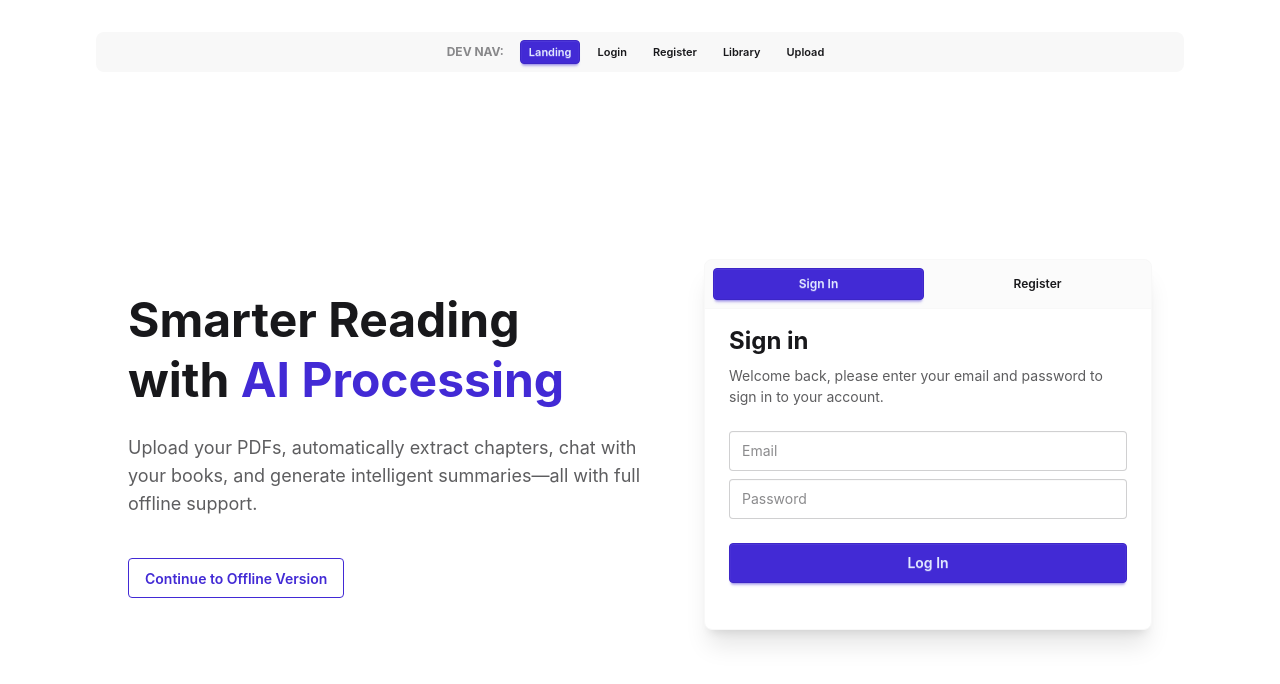
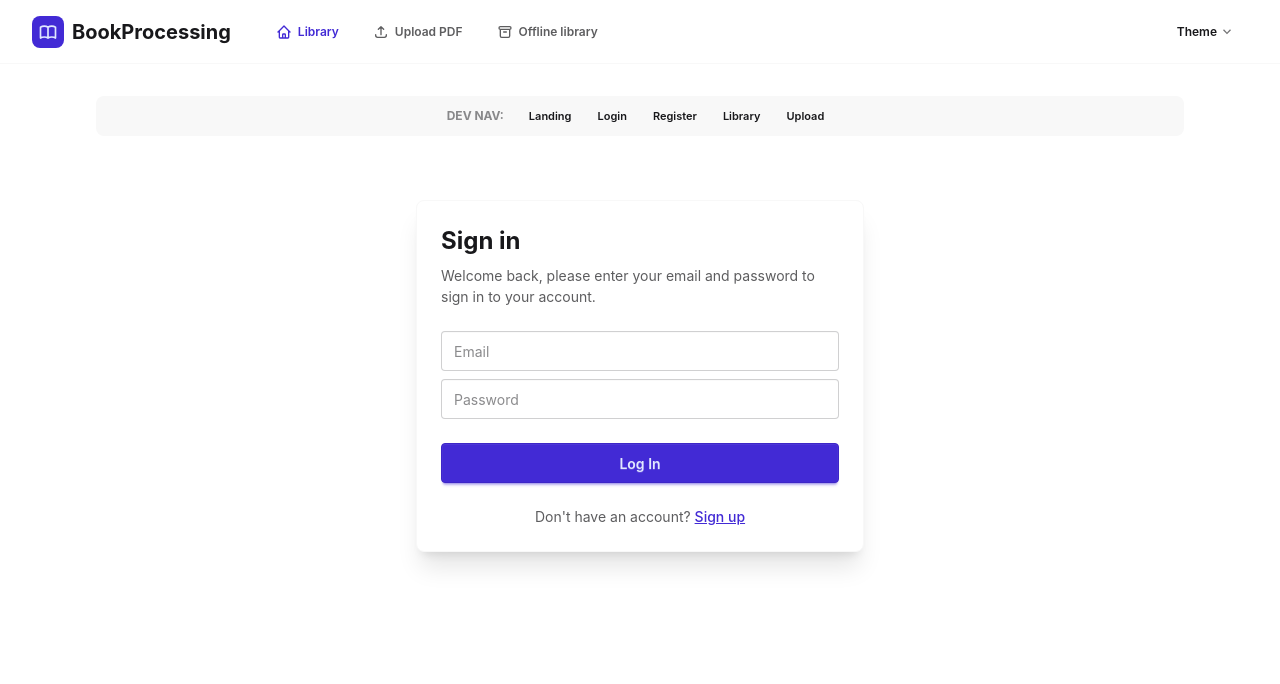
Before and after one commit to Orio77/vibe-book-processing-frontend, a Svelte app: page /login in a window 1280 px wide. Shown: the top 684 px of the page. Built offline with nearby package versions, Linux system fonts and the light colour scheme.

Commit message:
navigation

```diff
--- a/src/App.svelte
+++ b/src/App.svelte
@@ -1,4 +1,6 @@
 <script lang="ts">
+    import { Router, Route } from 'svelte-routing';
+    import { navigate } from './lib/navigation';
     import Layout from './components/layout/Layout.svelte';
     import Landing from './routes/Landing.svelte';
     import Login from './routes/Login.svelte';
@@ -6,34 +8,25 @@
     import Library from './routes/Library.svelte';
     import Upload from './routes/Upload.svelte';
 
-    // Basic routing state for now (no router configured yet)
-    let currentRoute = $state('landing');
-
-    function navigate(route: string) {
-        currentRoute = route;
-    }
+    export let url = "";
 </script>
 
-<Layout showNavbar={currentRoute !== 'landing'} {currentRoute} {navigate}>
-    <!-- Temporary dev navigation controls -->
-    <div class="flex justify-center gap-2 mb-8 p-2 bg-base-200 rounded-lg">
-        <span class="text-xs font-bold self-center uppercase mr-2 text-base-content/50">Dev Nav:</span>
-        <button class="btn btn-xs {currentRoute === 'landing' ? 'btn-primary' : 'btn-ghost'}" onclick={() => navigate('landing')}>Landing</button>
-        <button class="btn btn-xs {currentRoute === 'login' ? 'btn-primary' : 'btn-ghost'}" onclick={() => navigate('login')}>Login</button>
-        <button class="btn btn-xs {currentRoute === 'register' ? 'btn-primary' : 'btn-ghost'}" onclick={() => navigate('register')}>Register</button>
-        <button class="btn btn-xs {currentRoute === 'library' ? 'btn-primary' : 'btn-ghost'}" onclick={() => navigate('library')}>Library</button>
-        <button class="btn btn-xs {currentRoute === 'upload' ? 'btn-primary' : 'btn-ghost'}" onclick={() => navigate('upload')}>Upload</button>
-    </div>
+<Router {url}>
+    <Layout>
+        <!-- Temporary dev navigation controls -->
+        <div class="flex justify-center gap-2 mb-8 p-2 bg-base-200 rounded-lg">
+            <span class="text-xs font-bold self-center uppercase mr-2 text-base-content/50">Dev Nav:</span>
+            <button class="btn btn-xs btn-ghost" onclick={() => navigate('/')}>Landing</button>
+            <button class="btn btn-xs btn-ghost" onclick={() => navigate('/login')}>Login</button>
+            <button class="btn btn-xs btn-ghost" onclick={() => navigate('/register')}>Register</button>
+            <button class="btn btn-xs btn-ghost" onclick={() => navigate('/library')}>Library</button>
+            <button class="btn btn-xs btn-ghost" onclick={() => navigate('/upload')}>Upload</button>
+        </div>
 
-    {#if currentRoute === 'landing'}
-        <Landing {navigate} />
-    {:else if currentRoute === 'login'}
-        <Login {navigate} />
-    {:else if currentRoute === 'register'}
-        <Register {navigate} />
-    {:else if currentRoute === 'library'}
-        <Library {navigate} />
-    {:else if currentRoute === 'upload'}
-        <Upload {navigate} />
-    {/if}
-</Layout>
+        <Route path="/"><Landing /></Route>
+        <Route path="/login"><Login /></Route>
+        <Route path="/register"><Register /></Route>
+        <Route path="/library"><Library /></Route>
+        <Route path="/upload"><Upload /></Route>
+    </Layout>
+</Router>
--- a/src/components/layout/Layout.svelte
+++ b/src/components/layout/Layout.svelte
@@ -1,7 +1,11 @@
 <script lang="ts">
     import { onMount } from "svelte";
+    import { useLocation } from "svelte-routing";
     import Navbar from "./Navbar.svelte";
-    let { showNavbar = true, currentRoute, navigate, children } = $props();
+
+    let { children } = $props();
+
+    const location = useLocation();
 
     onMount(() => {
         const savedTheme = localStorage.getItem("theme");
@@ -12,8 +16,8 @@
 </script>
 
 <div class="min-h-screen bg-base-100 text-base-content flex flex-col font-sans">
-    {#if showNavbar}
-        <Navbar {currentRoute} {navigate} />
+    {#if $location.pathname !== '/'}
+        <Navbar />
     {/if}
     <main class="flex-grow w-full max-w-6xl mx-auto p-4 md:p-8">
         {@render children?.()}
--- a/src/components/layout/Navbar.svelte
+++ b/src/components/layout/Navbar.svelte
@@ -1,5 +1,5 @@
 <script lang="ts">
-    let { currentRoute, navigate } = $props();
+    import { navigate } from '../../lib/navigation';
 
     function setTheme(theme: string) {
         document.documentElement.setAttribute('data-theme', theme);
@@ -10,7 +10,7 @@
 <div class="navbar bg-base-100 border-b border-base-200 px-4 md:px-8">
     <div class="flex-1 flex flex-row gap-8 items-center">
         <!-- Logo -->
-        <button class="flex items-center gap-2 cursor-pointer appearance-none bg-transparent border-none text-left" onclick={() => navigate('landing')}>
+        <button class="flex items-center gap-2 cursor-pointer appearance-none bg-transparent border-none text-left" onclick={() => navigate('/')}>
             <div class="bg-primary text-primary-content p-1.5 rounded-lg">
                 <svg xmlns="http://www.w3.org/2000/svg" class="h-5 w-5" fill="none" viewBox="0 0 24 24" stroke="currentColor"><path stroke-linecap="round" stroke-linejoin="round" stroke-width="2" d="M12 6.253v13m0-13C10.832 5.477 9.246 5 7.5 5S4.168 5.477 3 6.253v13C4.168 18.477 5.754 18 7.5 18s3.332.477 4.5 1.253m0-13C13.168 5.477 14.754 5 16.5 5c1.747 0 3.332.477 4.5 1.253v13C19.832 18.477 18.247 18 16.5 18c-1.746 0-3.332.477-4.5 1.253" /></svg>
             </div>
@@ -19,11 +19,11 @@
 
         <!-- Links -->
         <div class="hidden md:flex gap-2">
-            <button class="btn btn-sm btn-ghost text-primary" onclick={() => navigate('library')}>
+            <button class="btn btn-sm btn-ghost text-primary" onclick={() => navigate('/library')}>
                 <svg xmlns="http://www.w3.org/2000/svg" class="h-4 w-4" fill="none" viewBox="0 0 24 24" stroke="currentColor"><path stroke-linecap="round" stroke-linejoin="round" stroke-width="2" d="M3 12l2-2m0 0l7-7 7 7M5 10v10a1 1 0 001 1h3m10-11l2 2m-2-2v10a1 1 0 01-1 1h-3m-6 0a1 1 0 001-1v-4a1 1 0 011-1h2a1 1 0 011 1v4a1 1 0 001 1m-6 0h6" /></svg>
                 Library
             </button>
-            <button class="btn btn-sm btn-ghost text-base-content/70">
+            <button class="btn btn-sm btn-ghost text-base-content/70" onclick={() => navigate('/upload')}>
                 <svg xmlns="http://www.w3.org/2000/svg" class="h-4 w-4" fill="none" viewBox="0 0 24 24" stroke="currentColor"><path stroke-linecap="round" stroke-linejoin="round" stroke-width="2" d="M4 16v1a3 3 0 003 3h10a3 3 0 003-3v-1m-4-8l-4-4m0 0L8 8m4-4v12" /></svg>
                 Upload PDF
             </button>
--- /dev/null
+++ b/src/lib/navigation.ts
@@ -0,0 +1,15 @@
+import { navigate as svelteNavigate } from 'svelte-routing';
+import { flushSync } from 'svelte';
+
+export function navigate(to: string, options?: { replace?: boolean, state?: any }) {
+    if (!document.startViewTransition) {
+        svelteNavigate(to, options);
+        return;
+    }
+
+    document.startViewTransition(() => {
+        flushSync(() => {
+            svelteNavigate(to, options);
+        });
+    });
+}
--- a/src/routes/Landing.svelte
+++ b/src/routes/Landing.svelte
@@ -3,7 +3,7 @@
     import Register  from './Register.svelte';
     import { fly } from 'svelte/transition';
 
-    let { navigate } = $props();
+    import { navigate } from '../lib/navigation';
     let showLogin = $state(true);
 </script>
 
@@ -25,7 +25,7 @@
         <p class="text-lg text-base-content/70">
             Upload your PDFs, automatically extract chapters, chat with your books, and generate intelligent summaries—all with full offline support.
         </p>
-        <button class="btn btn-outline btn-primary mt-4" onclick={() => navigate('library')}>
+        <button class="btn btn-outline btn-primary mt-4" onclick={() => navigate('/library')}>
             Continue to Offline Version
         </button>
     </div>
@@ -53,11 +53,11 @@
             <div class="relative h-[320px] w-full overflow-hidden">
                 {#if showLogin}
                     <div class="absolute inset-0 w-full h-full" in:fly={{ x: -20, duration: 300, delay: 150 }} out:fly={{ x: 20, duration: 150 }}>
-                        <Login {navigate} isEmbedded={true} />
+                        <Login isEmbedded={true} />
                     </div>
                 {:else}
                     <div class="absolute inset-0 w-full h-full" in:fly={{ x: 20, duration: 300, delay: 150 }} out:fly={{ x: -20, duration: 150 }}>
-                        <Register {navigate} isEmbedded={true} />
+                        <Register isEmbedded={true} />
                     </div>
                 {/if}
             </div>
--- a/src/routes/Library.svelte
+++ b/src/routes/Library.svelte
@@ -4,8 +4,7 @@
     import LoadingBookCard from '../components/library/LoadingBookCard.svelte';
     import { readPendingUploadJobIds, removePendingUploadJobId } from '../lib/pendingUploadJobs';
     import { fetchQueueJob } from '../lib/api/features/pdf';
-
-    let { navigate = () => {} } = $props();
+    import { navigate } from '../lib/navigation';
 
     // Mock data for the UI
     let books = $state([
@@ -51,7 +50,7 @@
             <h1 class="text-3xl font-bold text-base-content mb-1">Your Library</h1>
             <p class="text-base-content/60">Manage and read your uploaded books</p>
         </div>
-        <button class="btn btn-primary" onclick={() => navigate('upload')}>
+        <button class="btn btn-primary" onclick={() => navigate('/upload')}>
             <svg xmlns="http://www.w3.org/2000/svg" class="h-5 w-5" fill="none" viewBox="0 0 24 24" stroke="currentColor"><path stroke-linecap="round" stroke-linejoin="round" stroke-width="2" d="M12 4v16m8-8H4" /></svg>
             Add New Book
         </button>
--- a/src/routes/Login.svelte
+++ b/src/routes/Login.svelte
@@ -1,5 +1,6 @@
 <script lang="ts">
-    let { navigate, isEmbedded = false, onSwitch = () => {} }: { navigate: (route: string) => void, isEmbedded?: boolean, onSwitch?: () => void } = $props();
+    import { navigate } from '../lib/navigation';
+    let { isEmbedded = false, onSwitch = () => {} }: { isEmbedded?: boolean, onSwitch?: () => void } = $props();
 </script>
 
 <div class="{isEmbedded ? 'w-full h-full' : 'card bg-base-100 shadow-xl border border-base-200 max-w-md mx-auto mt-16'}">
@@ -13,12 +14,12 @@
             <input id="login-password" type="password" placeholder="Password" class="input input-bordered focus:input-primary w-full" required />
         </div>
         <div class="form-control mt-4">
-            <button class="btn btn-primary w-full" onclick={(e) => { e.preventDefault(); navigate('library'); }}>Log In</button>
+            <button class="btn btn-primary w-full" onclick={(e) => { e.preventDefault(); navigate('/library'); }}>Log In</button>
         </div>
         {#if !isEmbedded}
             <div class="text-center mt-4 text-sm text-base-content/70">
                 Don't have an account?
-                <button type="button" class="link link-primary font-medium" onclick={() => navigate('register')}>Sign up</button>
+                <button type="button" class="link link-primary font-medium" onclick={() => navigate('/register')}>Sign up</button>
             </div>
         {/if}
     </form>
--- a/src/routes/Register.svelte
+++ b/src/routes/Register.svelte
@@ -1,5 +1,6 @@
 <script lang="ts">
-    let { navigate, isEmbedded = false, onSwitch = () => {} }: { navigate: (route: string) => void, isEmbedded?: boolean, onSwitch?: () => void } = $props();
+    import { navigate } from '../lib/navigation';
+    let { isEmbedded = false, onSwitch = () => {} }: { isEmbedded?: boolean, onSwitch?: () => void } = $props();
 </script>
 
 <div class="{isEmbedded ? 'w-full h-full' : 'card bg-base-100 shadow-xl border border-base-200 max-w-md mx-auto mt-16'}">
@@ -13,12 +14,12 @@
             <input id="register-password" type="password" placeholder="Password" class="input input-bordered focus:input-primary w-full" required />
         </div>
         <div class="form-control mt-4">
-            <button class="btn btn-primary w-full" onclick={(e) => { e.preventDefault(); navigate('library'); }}>Register</button>
+            <button class="btn btn-primary w-full" onclick={(e) => { e.preventDefault(); navigate('/library'); }}>Register</button>
         </div>
         {#if !isEmbedded}
             <div class="text-center mt-4 text-sm text-base-content/70">
                 Already have an account?
-                <button type="button" class="link link-primary font-medium" onclick={() => navigate('login')}>Log in</button>
+                <button type="button" class="link link-primary font-medium" onclick={() => navigate('/login')}>Log in</button>
             </div>
         {/if}
     </form>
--- a/src/routes/Upload.svelte
+++ b/src/routes/Upload.svelte
@@ -4,8 +4,7 @@
     import type { ChapterPageRange } from '../lib/types';
     import FileDropzone from '../components/upload/FileDropzone.svelte';
     import ChapterRanges from '../components/upload/ChapterRanges.svelte';
-
-    let { navigate } = $props();
+    import { navigate } from '../lib/navigation';
 
     let file = $state<File | null>(null);
     let ranges = $state<{ id: number; startPage: number; endPage: number }[]>([]);
@@ -20,7 +19,7 @@
             if (res.mode === 'queued') {
                 addPendingUploadJobId(res.jobId);
             }
-            navigate('library');
+            navigate('/library');
         } catch (e) {
             console.error("Upload failed", e);
             alert("Upload failed. Check console for details.");
```
Also changed, not shown: src/app.css (+7 -0 lines).
